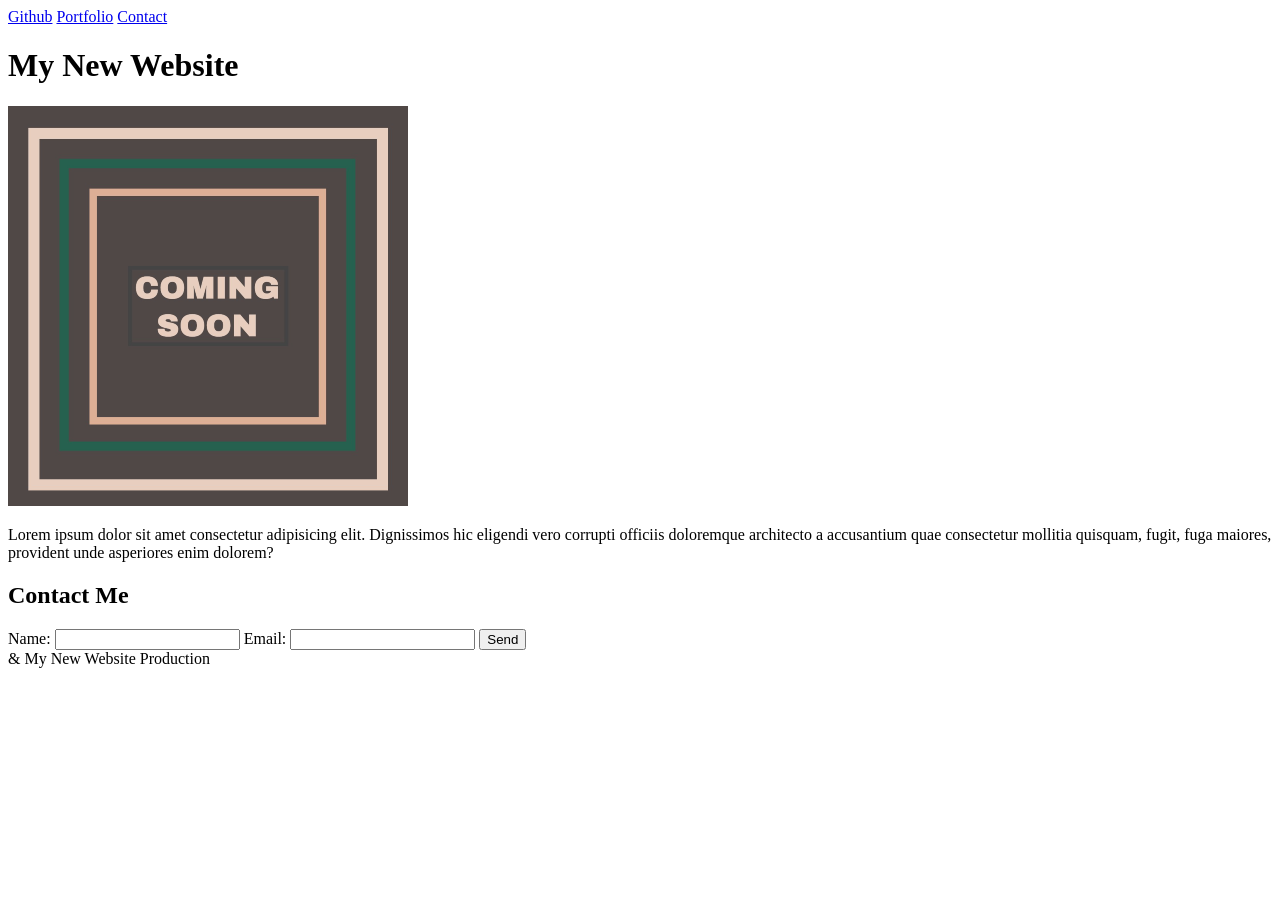
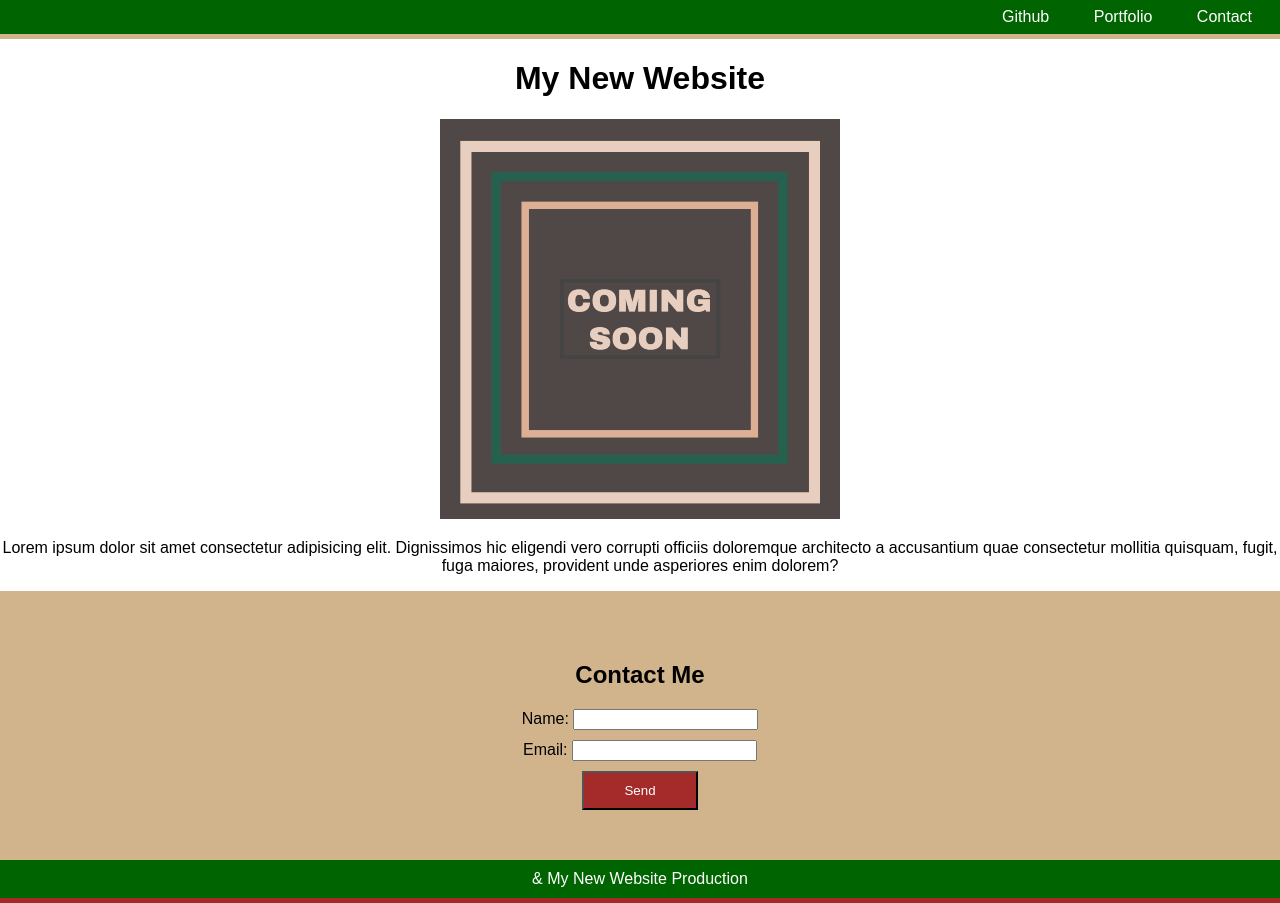
Before and after one commit to veyselarslan12/landing-page-mini-project, a plain HTML site: page index.html in a window 1280 px wide. Before the commit the page ends 800 px from the top, so only its background shows below. Drawn offline with Linux system fonts and the light colour scheme.

Commit message:
initial styles

```diff
--- a/index.html
+++ b/index.html
@@ -18,21 +18,27 @@
         </nav>
 
      </header>
-
+        <div class="text-center">
         <h1>My New Website</h1>
 
         <img src="assets/image-1.png" alt="coming soon image" />
 
         <p>Lorem ipsum dolor sit amet consectetur adipisicing elit. Dignissimos hic eligendi vero corrupti officiis doloremque architecto a accusantium quae consectetur mollitia quisquam, fugit, fuga maiores, provident unde asperiores enim dolorem?</p>
 
-        <section>
+        <section id="contact-me">
             <h2>Contact Me</h2>
 
             <form>
-                <label>Name:</label>
-                <input name="name" type="text"/>
-                <label>Email:</label>
-                <input name="email"  type="email"/>
+
+                <div class="form-control">
+                 <label>Name:</label>
+                 <input name="name" type="text"/>
+                </div>
+                <div class="form-control">
+                 <label>Email:</label>
+                 <input name="email"  type="email"/>
+                </div>
+
                 <button>Send</button>
             </form>
         </section>
@@ -40,7 +46,7 @@
         <footer>
             & My New Website Production
         </footer>
-
+    </div>
 
 
 
--- a/style.css
+++ b/style.css
@@ -0,0 +1,53 @@
+body {
+    margin: 0;
+    padding: 0;
+    font-family: sans-serif;
+
+}
+
+
+
+header {
+    background-color: darkgreen;
+    padding: 8px;
+    text-align: right;
+    border-bottom: 5px solid tan;
+
+}
+
+header a {
+    color: white;
+    text-decoration: none;
+    margin: 0 20px;
+
+}
+
+button {
+    background-color: brown;
+    color: white;
+    padding: 10px 40px;
+}
+
+footer {
+    background-color: darkgreen;
+    color: white;
+    padding: 10px;
+    border-bottom: 5px solid brown;
+
+}
+
+.text-center {
+    text-align: center;
+
+}
+
+#contact-me {
+    background: tan;
+    padding: 50px 20px;
+
+}
+
+
+.form-control {
+    padding-bottom: 10px;
+}
```
